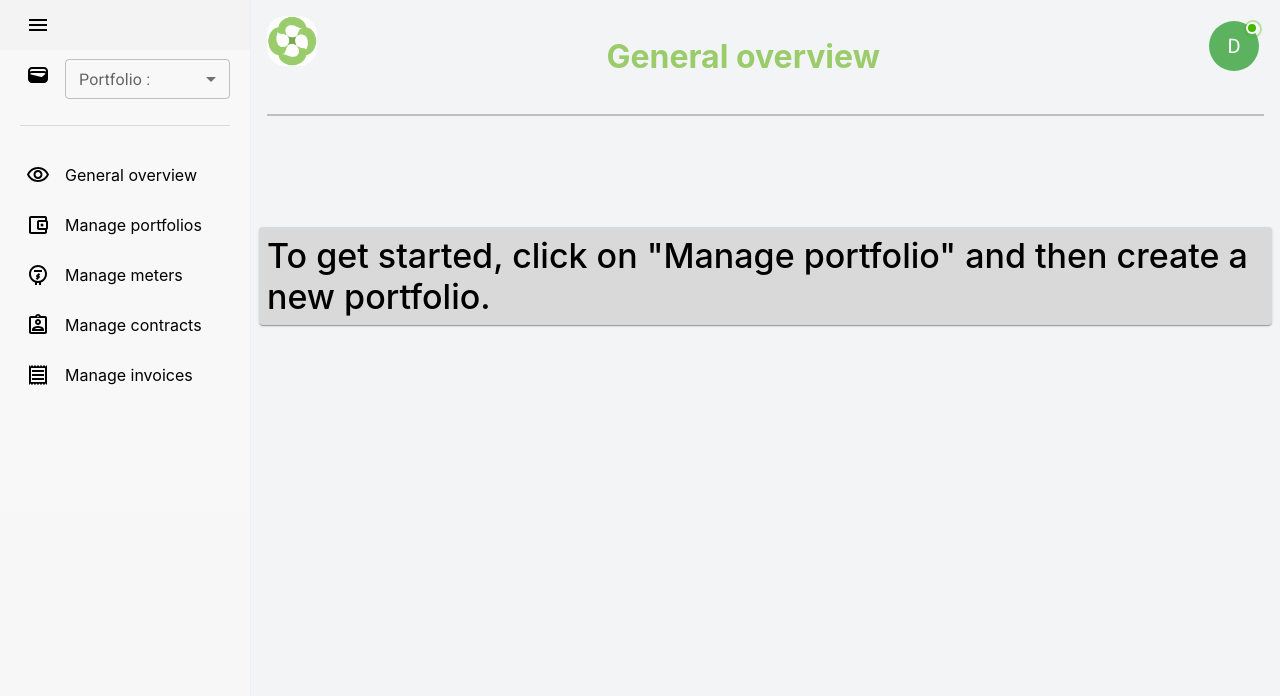
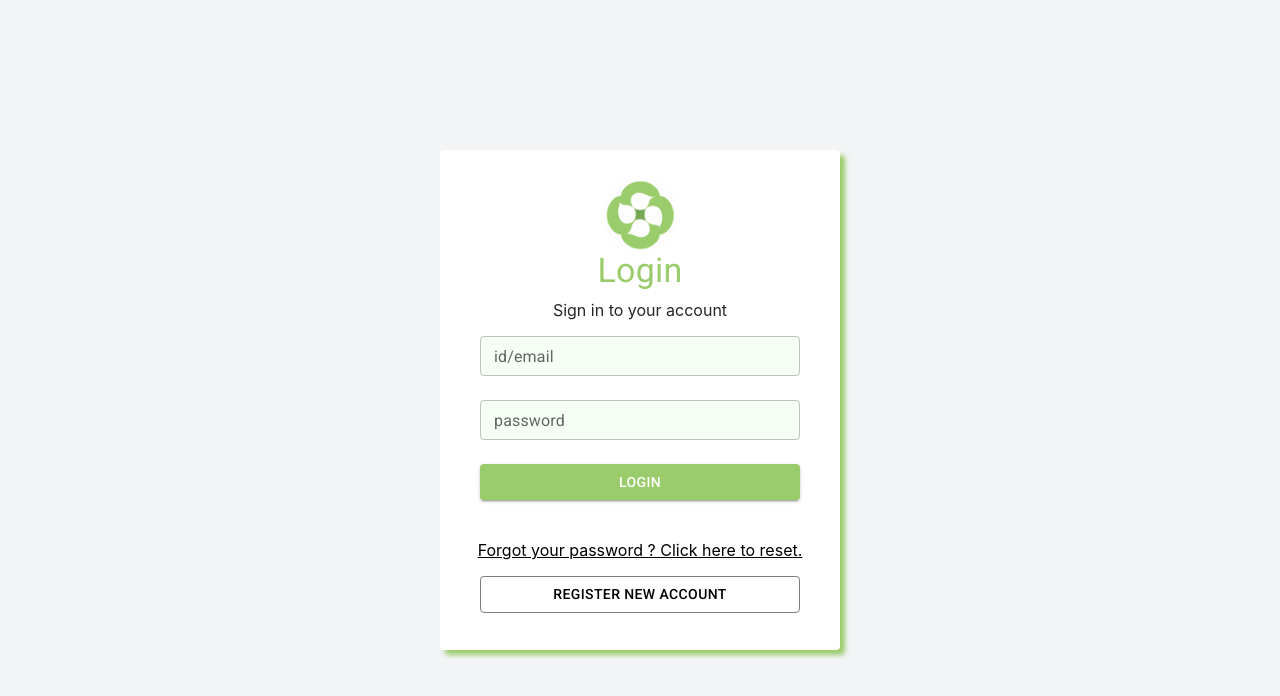
Before and after one commit to GoddWilll/energenius, a React (Create React App) app: page / in a window 1280 px wide. Shown: the top 696 px of the page. Built offline with nearby package versions, Linux system fonts and the light colour scheme.

Commit message:
Changed root page to login

```diff
--- a/src/App.js
+++ b/src/App.js
@@ -21,7 +21,7 @@ function App() {
       <BrowserRouter>
           <Stack direction="row">
               <Routes>
-                <Route path="/" exact element={<MainPage/>}/>
+                <Route path="/" exact element={<LoginPage/>}/>
                   <Route path="/main-page" exact element={<MainPage/>}/>
                   <Route path="/login" exact element={<LoginPage/>}/>
                   <Route path="/manage-portfolios" exact element={<ManagePortfolios/>}/>
```
